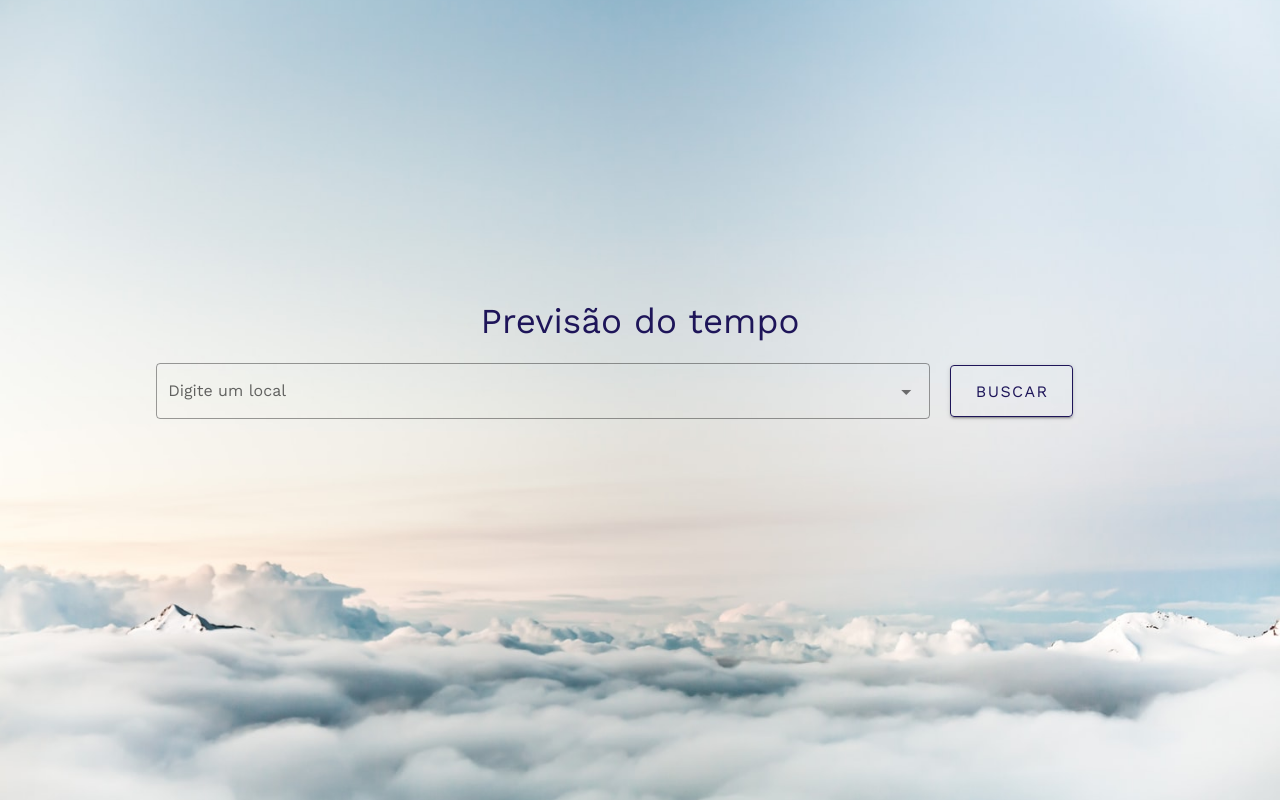
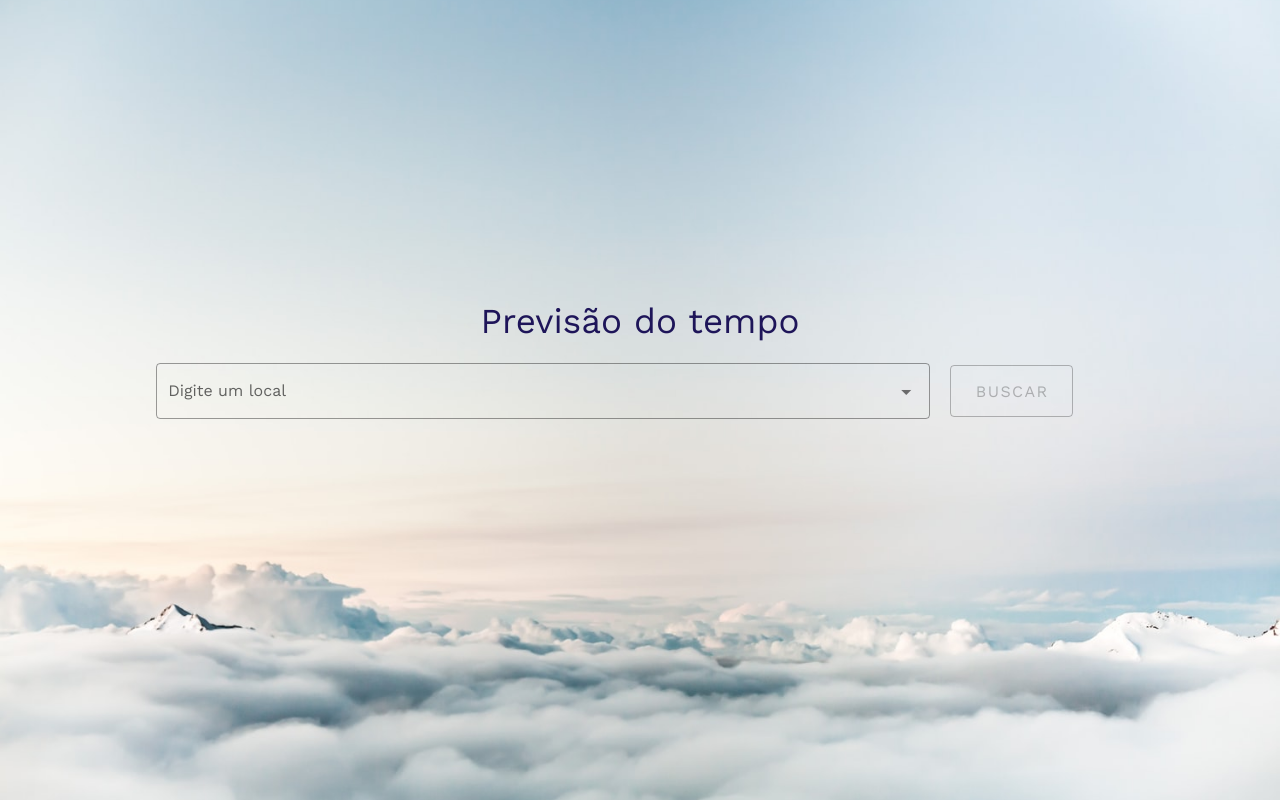
Before and after one commit to gustavoeffting/puchalski-v2, a Vue app: page / in a window 1280 px wide. Built offline with nearby package versions, Linux system fonts and the light colour scheme; what vue-luxon would draw is missing.

Commit message:
disable search button when null search

```diff
--- a/src/App.vue
+++ b/src/App.vue
@@ -25,6 +25,7 @@
                 @click="getLocationInfo"
                 class="btn-search"
                 color="#1e1559"
+                :disabled="!this.address || !this.address.trim()"
                 elevation="2"
                 :loading="loading"
                 outlined
@@ -81,12 +82,6 @@ export default {
   methods: {
     async getLocationInfo () {
       this.loading = true
-
-      if (!this.address || !this.address.trim()) {
-        this.loading = false
-        alert("Campo de busca obrigatorio")
-        return
-      }
 
       if (!this.items.includes(this.address)) {
         this.items.push(this.address)
```
